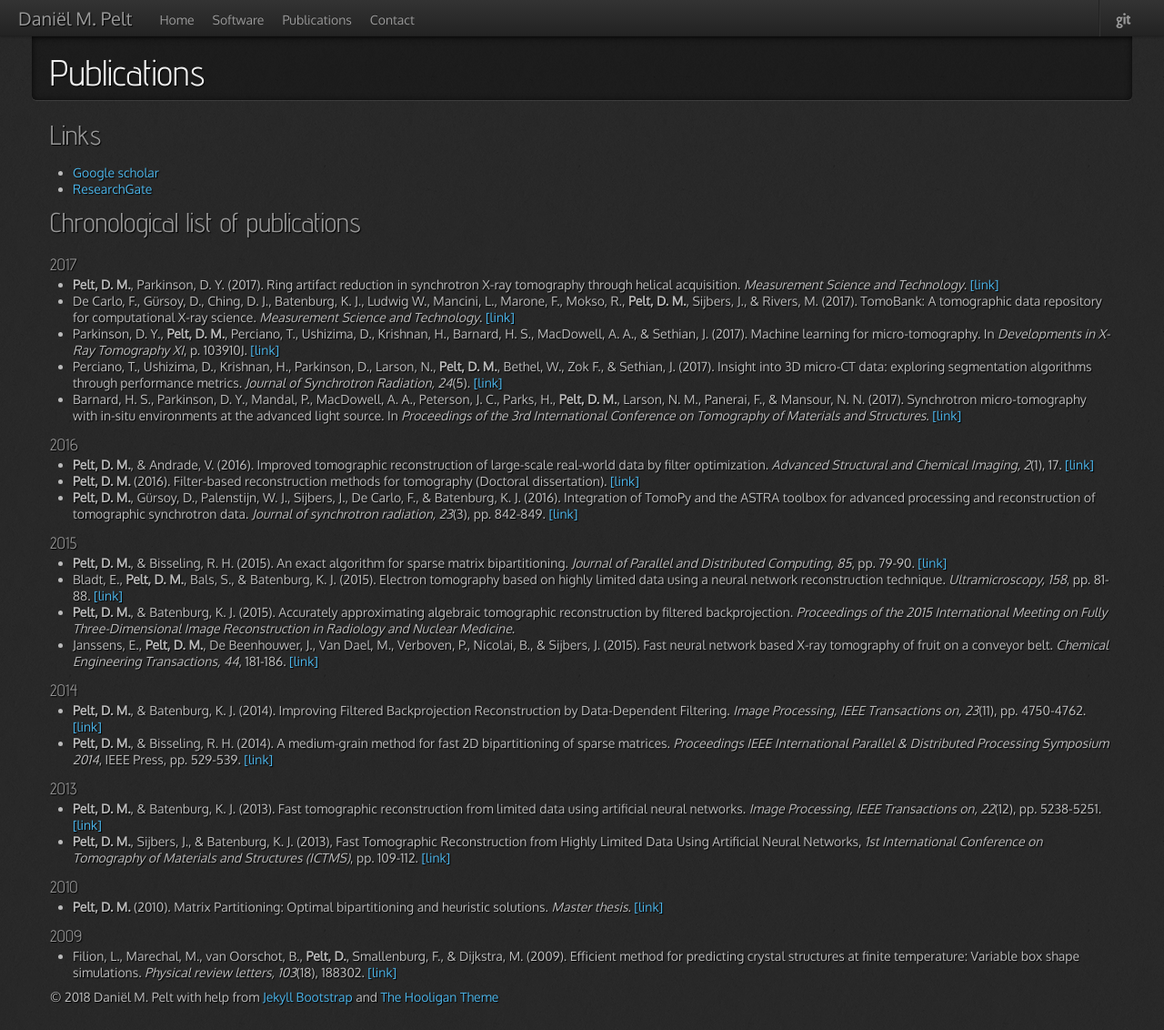
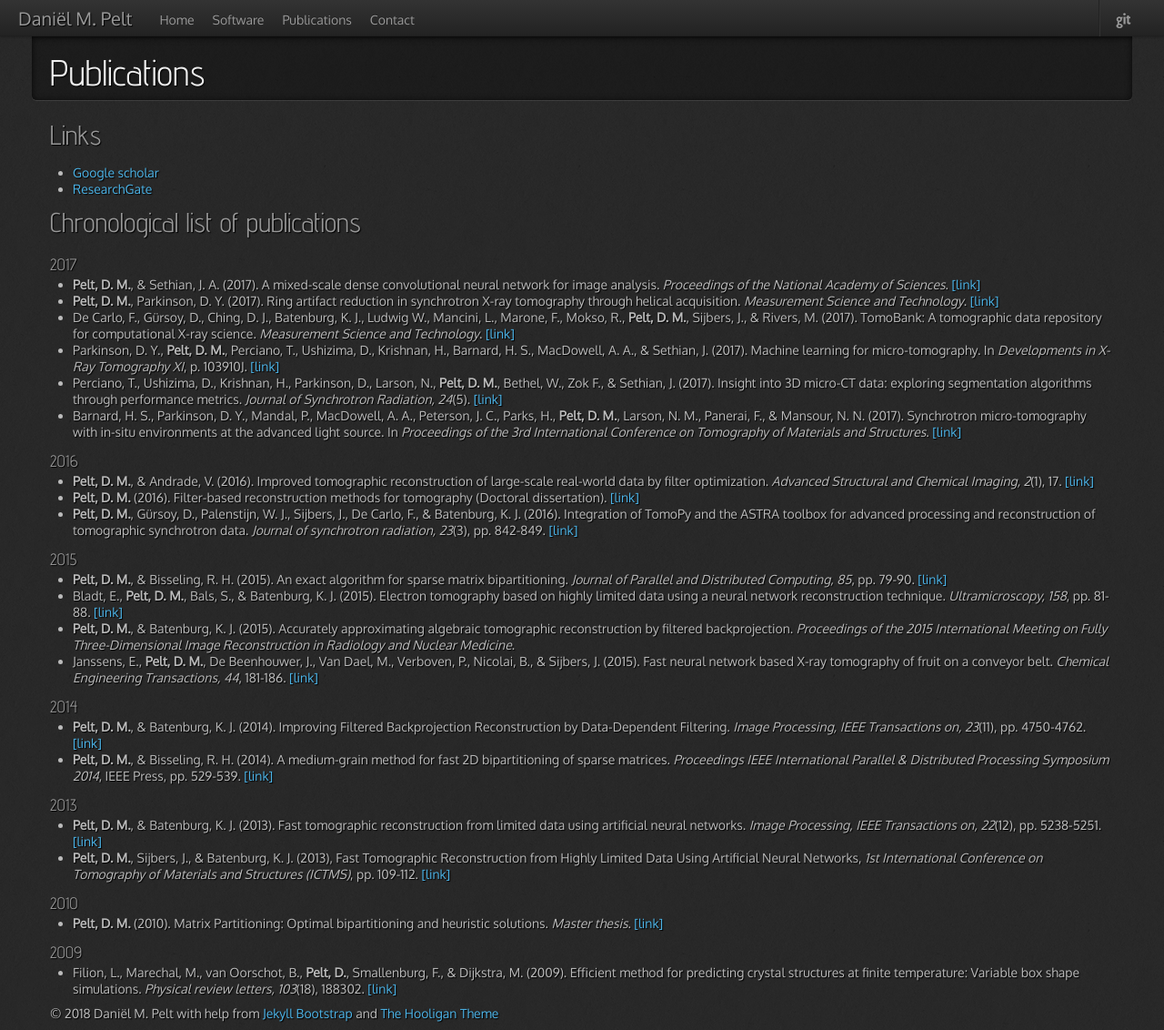
Before and after one commit to dmpelt/dmpelt.github.com, a Jekyll site: the page built from publications.md, in a window 1280 px wide. Shown: the whole page at 91% size. Built offline with Jekyll 4.4.1, drawn with Linux system fonts in a browser that asks for light colours; nearby versions of some CDN libraries.

Commit message:
Add PNAS publication

```diff
--- a/publications.md
+++ b/publications.md
@@ -11,6 +11,7 @@ group: navigation
 ## Chronological list of publications
 
 ### 2017
+* **Pelt, D. M.**, & Sethian, J. A. (2017). A mixed-scale dense convolutional neural network for image analysis. *Proceedings of the National Academy of Sciences*. [\[link\]](https://doi.org/10.1073/pnas.1715832114)
 * **Pelt, D. M.**, Parkinson, D. Y. (2017). Ring artifact reduction in synchrotron X-ray tomography through helical acquisition. *Measurement Science and Technology*. [\[link\]](https://doi.org/10.1088/1361-6501/aa9dd9)
 * De Carlo, F., G&uuml;rsoy, D., Ching, D. J.,  Batenburg, K. J., Ludwig W., Mancini, L., Marone, F., Mokso, R., **Pelt, D. M.**, Sijbers, J., & Rivers, M. (2017). TomoBank: A tomographic data repository for computational X-ray science. *Measurement Science and Technology*. [\[link\]](https://doi.org/10.1088/1361-6501/aa9c19)
 * Parkinson, D. Y., **Pelt, D. M.**, Perciano, T., Ushizima, D., Krishnan, H., Barnard, H. S., MacDowell, A. A., & Sethian, J. (2017). Machine learning for micro-tomography. In *Developments in X-Ray Tomography XI*, p. 103910J. [\[link\]](http://dx.doi.org/10.1117/12.2274731)
```
